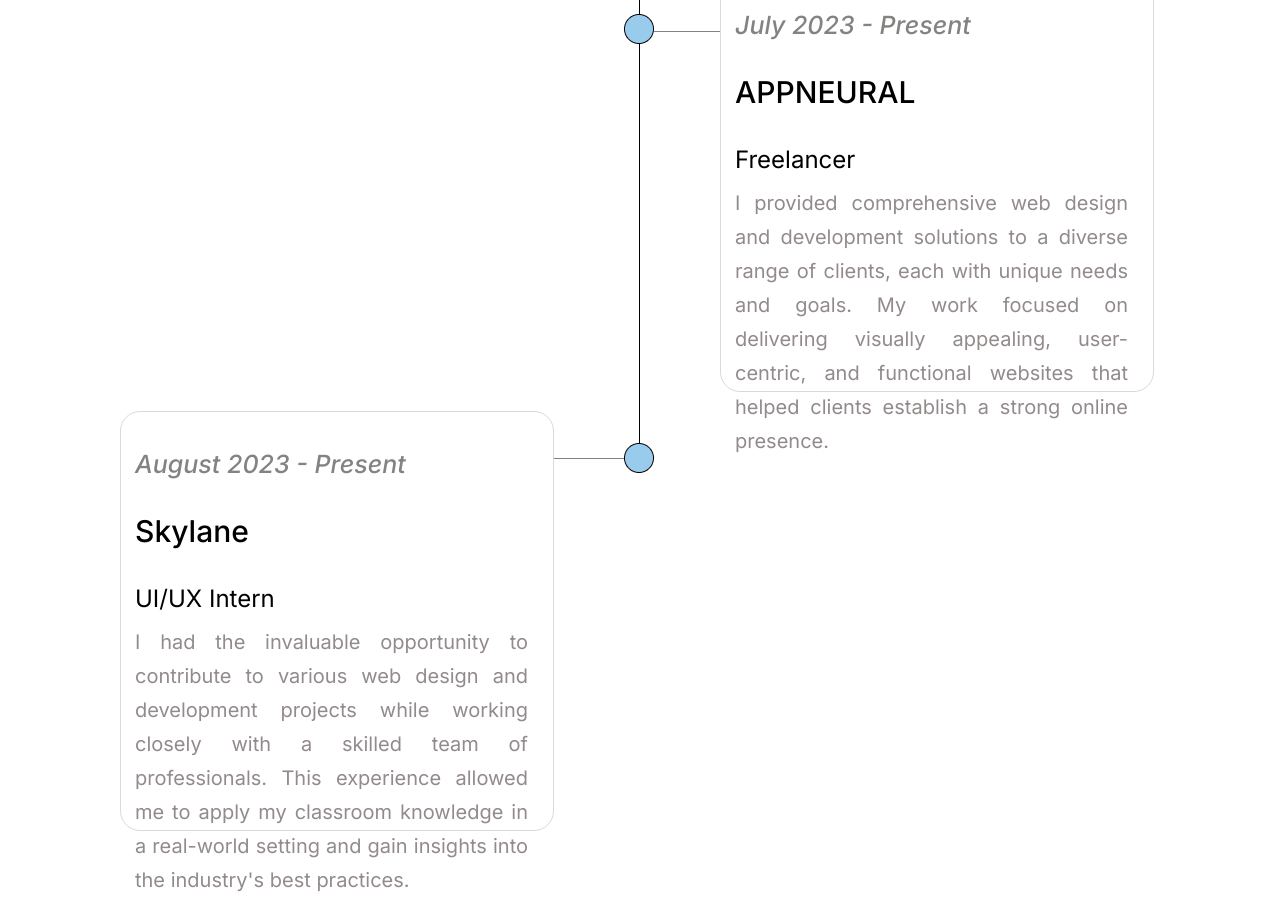
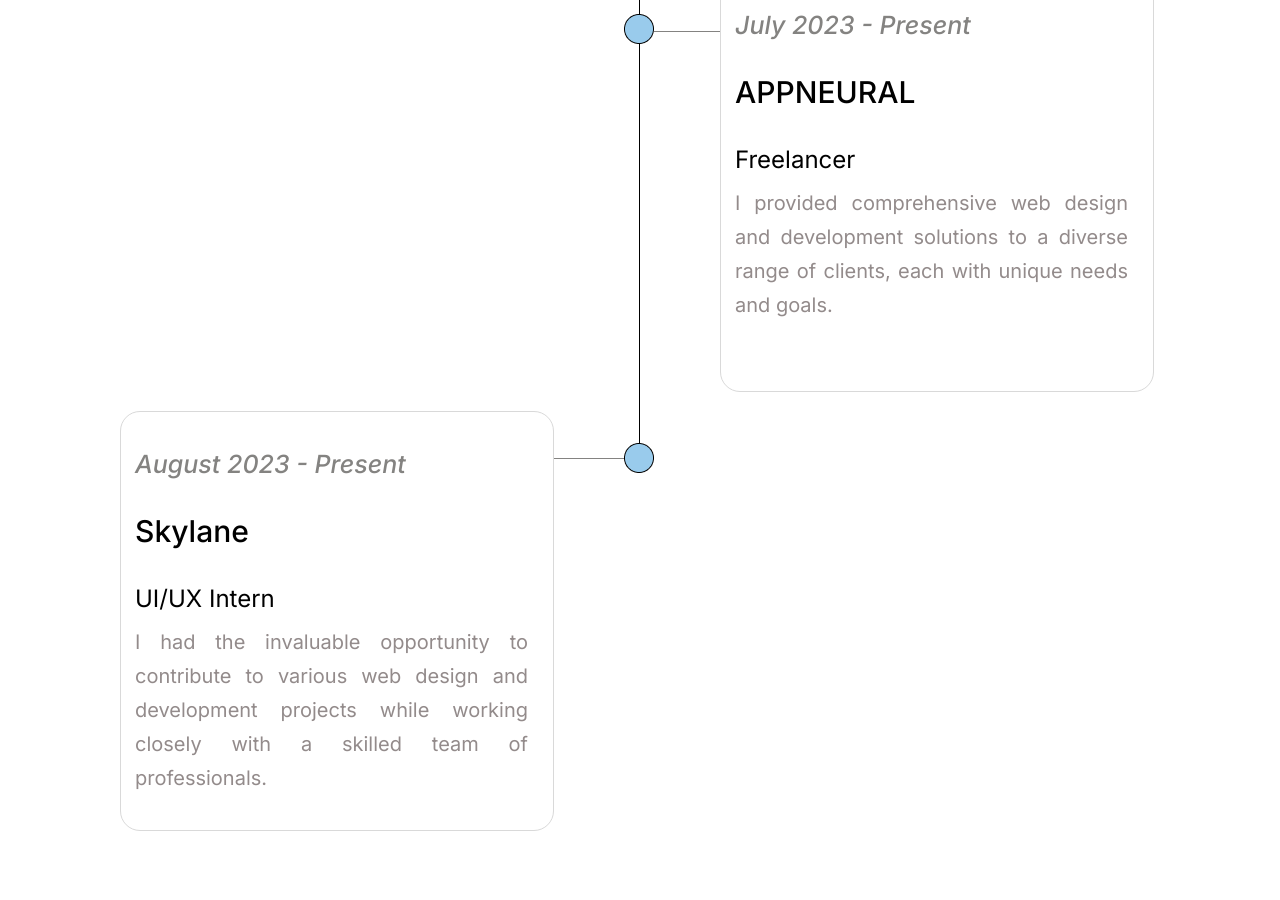
Before and after one commit to akshi009/Portfolio, a plain HTML site: page index.html in a window 1280 px wide. Shown: the part 4348-5248 px from the top of the page. Drawn offline with Linux system fonts and the light colour scheme.

Commit message:
Update index.html

```diff
--- a/index.html
+++ b/index.html
@@ -250,7 +250,7 @@
               <div class="gateway-international">APPNEURAL</div>
               <div class="freelancer">Freelancer</div>
               <div class="i-have-learn">
-                I provided comprehensive web design and development solutions to a diverse range of clients, each with unique needs and goals. My work focused on delivering visually appealing, user-centric, and functional websites that helped clients establish a strong online presence.
+                I provided comprehensive web design and development solutions to a diverse range of clients, each with unique needs and goals.
               </div>
             </div>
           </div>
@@ -261,7 +261,7 @@
               <div class="gateway-international">Skylane</div>
               <div class="freelancer">UI/UX Intern</div>
               <div class="i-have-learn">
-                I had the invaluable opportunity to contribute to various web design and development projects while working closely with a skilled team of professionals. This experience allowed me to apply my classroom knowledge in a real-world setting and gain insights into the industry's best practices.
+                I had the invaluable opportunity to contribute to various web design and development projects while working closely with a skilled team of professionals.
               </div>
             </div>
           </div>
```
